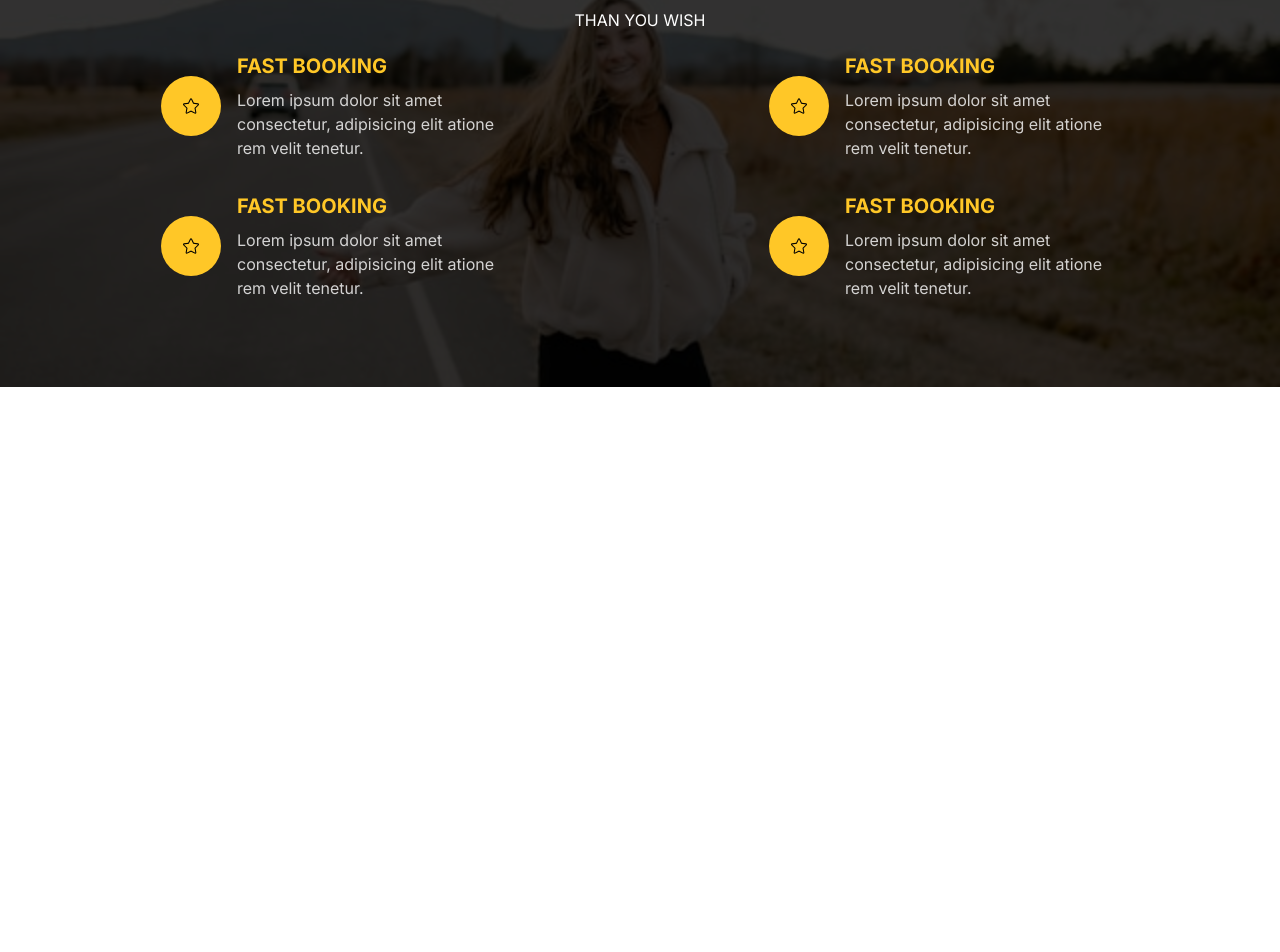
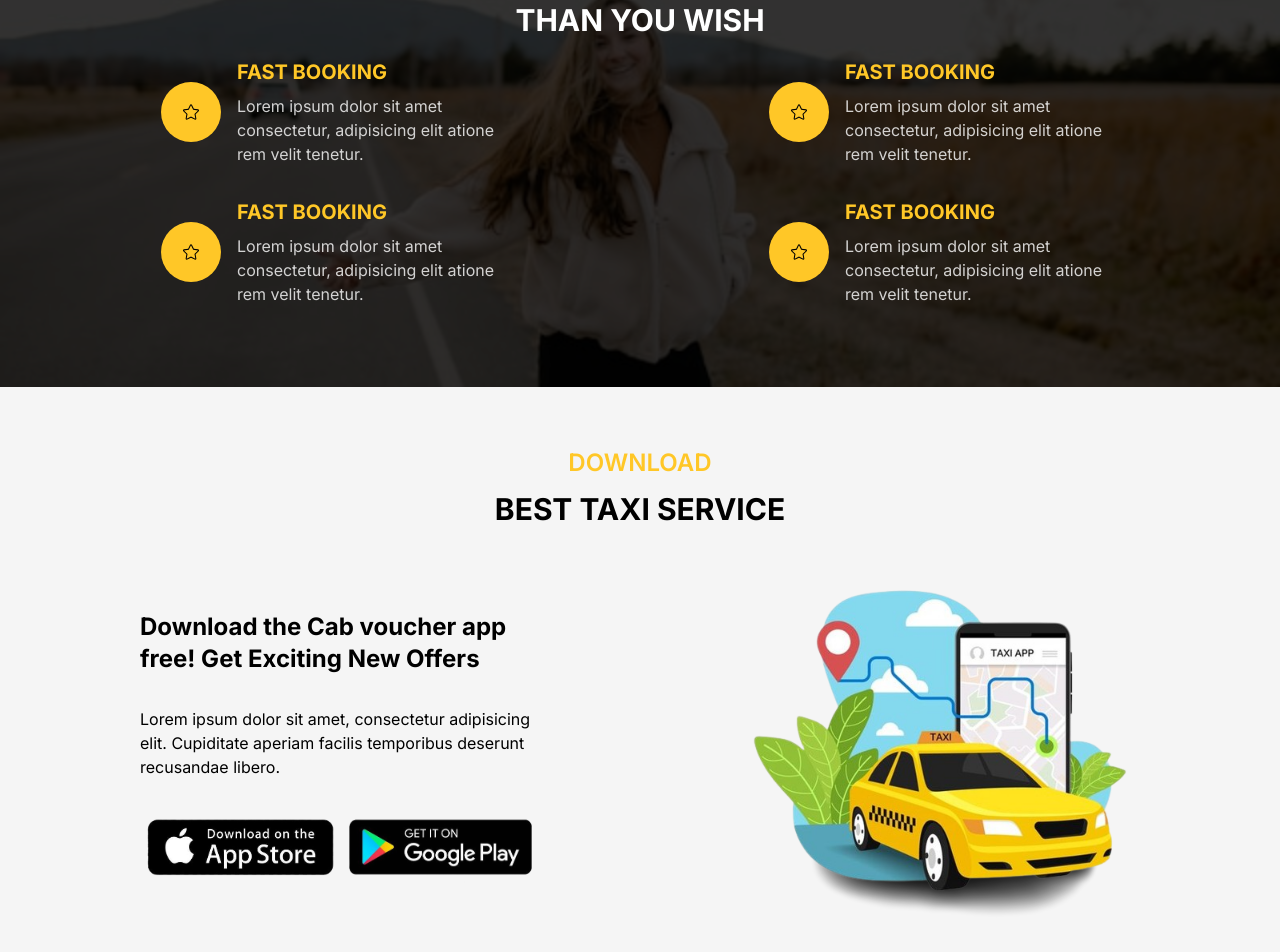
Before and after one commit to freetimezp/js-cars-07-taxi, a Next.js app: page / in a window 1280 px wide. Shown: the part 1869-2821 px from the top of the page. Before the commit the page ends 2256 px from the top, so only its background shows below. Built offline with nearby package versions, Linux system fonts and the light colour scheme.

Commit message:
07. js-cars-07-taxi. AppStore component.

```diff
--- a/src/app/page.js
+++ b/src/app/page.js
@@ -11,6 +11,7 @@ import Hero from "@/components/Hero/Hero";
 import Contact from "@/components/Contact/Contact";
 import BestCabs from "@/components/BestCabs/BestCabs";
 import About from "@/components/About/About";
+import AppStore from "@/components/AppStore/AppStore";
 
 export default function Home() {
   useEffect(() => {
@@ -29,6 +30,7 @@ export default function Home() {
       <Contact />
       <BestCabs />
       <About />
+      <AppStore />
     </main>
   );
 }
--- a/src/components/About/About.jsx
+++ b/src/components/About/About.jsx
@@ -20,10 +20,17 @@ const About = () => {
             <div className="text-white bg-black/80 min-h-[530px] flex items-center py-10">
                 <div className="container">
                     <div className='space-y-3 uppercase text-center my-5'>
-                        <p className='text-primary text-2xl font-semibold'>
+                        <p
+                            data-aos="fade-up"
+                            className='text-primary text-2xl font-semibold'
+                        >
                             We do Best
                         </p>
-                        <h1>
+                        <h1
+                            data-aos="fade-up"
+                            data-aos-delay="300"
+                            className='text-3xl font-bold'
+                        >
                             Than You Wish
                         </h1>
                     </div>
--- /dev/null
+++ b/src/components/AppStore/AppStore.jsx
@@ -0,0 +1,69 @@
+"use client";
+import React from 'react';
+import Image from 'next/image';
+
+import CarBooking from '../../assets/images/carbooking.png';
+import AppStoreImg from '../../assets/images/website/app_store.png';
+import PlayStoreImg from '../../assets/images/website/play_store.png';
+
+const AppStore = () => {
+    return (
+        <div className='bg-[#f5f5f5] dark:bg-black dark:text-white py-10'>
+            <div className="container">
+                <div className='space-y-3 uppercase text-center my-5'>
+                    <p
+                        data-aos="fade-up"
+                        className='text-primary text-2xl font-semibold'
+                    >
+                        Download
+                    </p>
+                    <h1
+                        data-aos="fade-up"
+                        data-aos-delay="300"
+                        className='text-3xl font-bold'
+                    >
+                        Best Taxi Service
+                    </h1>
+                </div>
+                <div
+                    data-aos="fade-up"
+                    className="grid grid-cols-1 sm:grid-cols-2 gap-4 place-items-center"
+                >
+                    <div className='space-y-8 max-w-[400px] mx-auto'>
+                        <h1 className='text-2xl font-bold'>
+                            Download the Cab voucher app free! Get Exciting New Offers
+                        </h1>
+                        <p>
+                            Lorem ipsum dolor sit amet, consectetur adipisicing elit.
+                            Cupiditate aperiam facilis temporibus deserunt recusandae libero.
+                        </p>
+
+                        <div className='flex flex-wrap justify-center sm:justify-start
+                            items-center'>
+                            <a href="#">
+                                <Image
+                                    src={AppStoreImg}
+                                    alt="app store"
+                                    className='max-w-[150px] sm:max-w-[120px] md:max-w-[200px]'
+                                />
+                            </a>
+                            <a href="#">
+                                <Image
+                                    src={PlayStoreImg}
+                                    alt="app store"
+                                    className='max-w-[150px] sm:max-w-[120px] md:max-w-[200px]'
+                                />
+                            </a>
+                        </div>
+                    </div>
+
+                    <div>
+                        <Image src={CarBooking} alt="car" className='max-w-[400px]' />
+                    </div>
+                </div>
+            </div>
+        </div>
+    );
+}
+
+export default AppStore;
```
